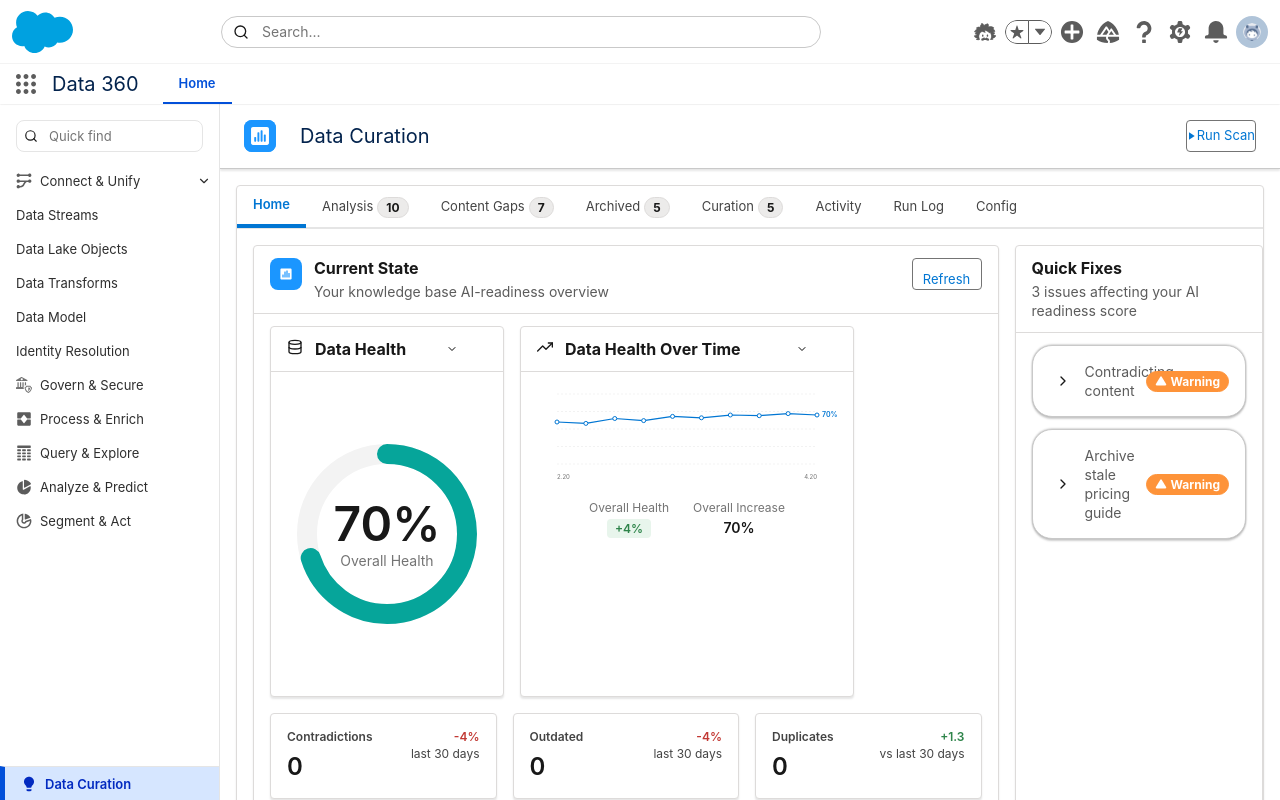
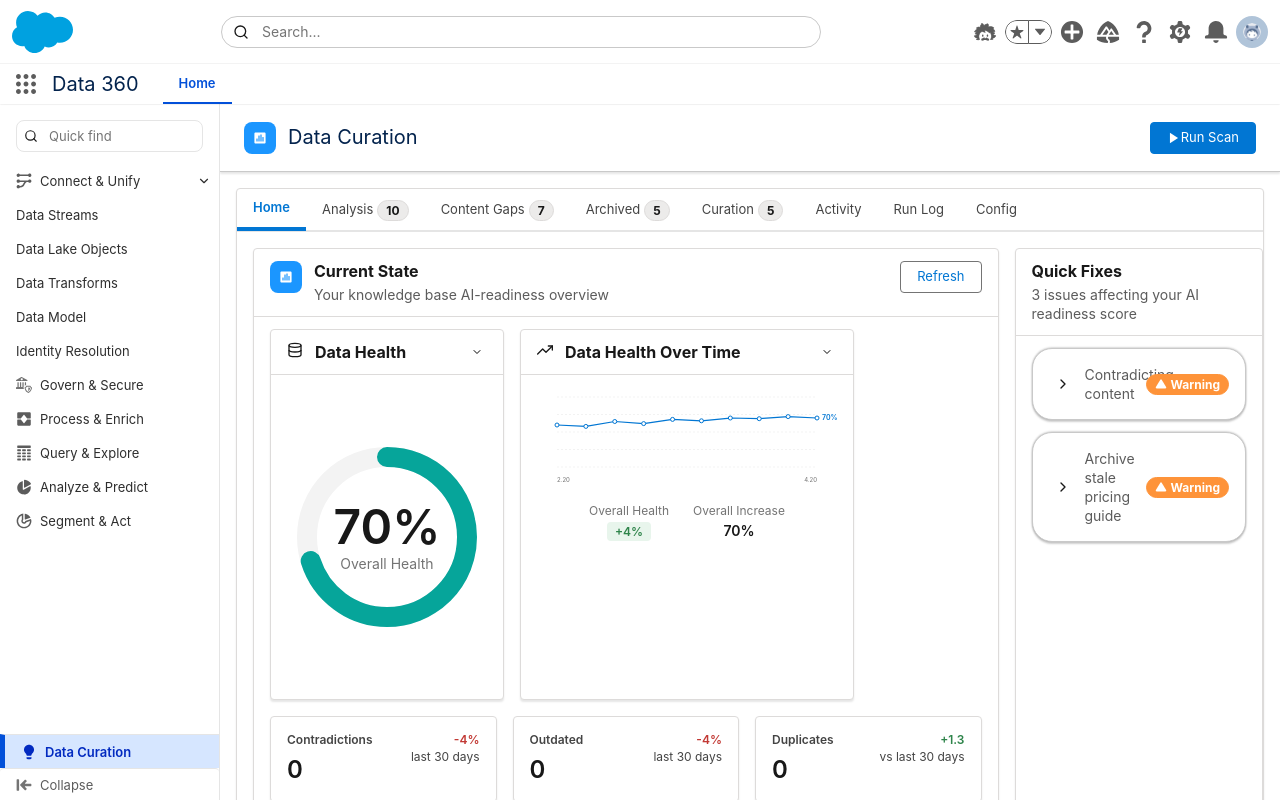
Before and after one commit to NoamVin602/TEST_Agent-ready-data, a Next.js app: page / in a window 1280 px wide. Built offline with nearby package versions, Linux system fonts and the light colour scheme.

Commit message:
Refactor PageHeader to use proper SLDS Page Header structure: Implement slds-page-header__row, slds-media for icon/title, slds-button_brand for Run Scan button, and update CSS with SLDS design tokens

```diff
--- a/app/components/shared/PageHeader.tsx
+++ b/app/components/shared/PageHeader.tsx
@@ -10,36 +10,25 @@
 export function PageHeader({ onRunScan, isScanning }: PageHeaderProps) {
   return (
     <div
-      className="slds-page-header slds-page-header_record-home slds-page-header_sticky"
+      className="slds-page-header slds-page-header_record-home"
       style={{
         backgroundColor: '#FFFFFF',
-        padding: 'var(--slds-g-spacing-4, 16px) var(--slds-g-spacing-6, 24px)',
-        display: 'flex',
-        alignItems: 'center',
-        justifyContent: 'space-between',
-        minHeight: '64px',
-        width: '100%',
         position: 'sticky',
         top: '0',
         zIndex: 900,
         borderBottom: '1px solid var(--slds-g-color-border-1, #C9C9C9)',
       }}
     >
-      {/* Icon + Title Section */}
+      {/* Page Header Row */}
+      <div className="slds-page-header__row">
+        {/* Title Column */}
+        <div className="slds-page-header__col-title">
+          {/* Media Object for Icon + Title */}
+          <div className="slds-media slds-media_center slds-has-flexi-truncate">
+            {/* Icon */}
+            <div className="slds-media__figure">
               <div
-        className="slds-page-header__col-title"
-        style={{
-          display: 'flex',
-          alignItems: 'center',
-          gap: 'var(--slds-g-spacing-3, 12px)',
-          flex: '1 0 0',
-          paddingRight: 'var(--slds-g-spacing-3, 12px)',
-          minWidth: 0,
-        }}
-      >
-        {/* Metrics Icon - 32px rounded square with blue background */}
-        <div
-          className="slds-media__figure"
+                className="slds-icon_container slds-icon-standard-record"
                 style={{
                   width: '32px',
                   height: '32px',
@@ -48,80 +37,56 @@
                   display: 'flex',
                   alignItems: 'center',
                   justifyContent: 'center',
-            flexShrink: 0,
-            overflow: 'hidden',
                 }}
               >
                 <MetricsIcon
-            size={32}
-            style={{ display: 'block' }}
+                  size={20}
+                  color="#FFFFFF"
                 />
+              </div>
             </div>
 
             {/* Title */}
-        <div className="slds-media__body" style={{ flex: '1 0 0', minWidth: 0 }}>
-          <h1
-            className="slds-page-header__title"
-            style={{
-              fontFamily: 'var(--slds-g-font-family)',
-              fontSize: 'var(--slds-g-font-scale-3, 20px)',
-              fontWeight: 'var(--slds-g-font-weight-4, 400)',
-              lineHeight: '28px',
-              color: 'var(--slds-g-color-on-surface-3, #03234D)',
-              margin: 0,
-              padding: 0,
-              overflow: 'hidden',
-              textOverflow: 'ellipsis',
-              whiteSpace: 'nowrap',
-            }}
-          >
+            <div className="slds-media__body">
+              <h1 className="slds-page-header__title slds-truncate" title="Data Curation">
                 Data Curation
               </h1>
             </div>
           </div>
+        </div>
 
-      {/* Run Scan Button */}
-      <div
-        className="slds-page-header__col-actions"
-        style={{
-          display: 'flex',
-          gap: 'var(--slds-g-spacing-2, 8px)',
-          alignItems: 'center',
-          paddingLeft: 'var(--slds-g-spacing-2, 8px)',
-          flexShrink: 0,
-        }}
-      >
+        {/* Actions Column */}
+        <div className="slds-page-header__col-actions">
+          <div className="slds-page-header__controls">
             <button
               type="button"
-          className="slds-button slds-button_neutral"
+              className="slds-button slds-button_brand"
               onClick={onRunScan}
               disabled={isScanning}
-          style={{
-            display: 'flex',
-            flexDirection: 'row',
-            justifyContent: 'center',
-            alignItems: 'center',
-            padding: '0px',
-            width: '70px',
-            height: '32px',
-          }}
             >
               {isScanning ? (
+                <>
                   <LoaderIcon
                     size={14}
-              color="rgba(2, 80, 217, 1)"
+                    color="#FFFFFF"
                     className="slds-button__icon slds-button__icon_left"
                     style={{ animation: 'spin 1s linear infinite' }}
                   />
+                  <span>Scanning...</span>
+                </>
               ) : (
+                <>
                   <PlayIcon
                     size={14}
-              color="rgba(2, 80, 217, 1)"
+                    color="#FFFFFF"
                     className="slds-button__icon slds-button__icon_left"
                   />
+                  <span>Run Scan</span>
+                </>
               )}
-          <span>{isScanning ? 'Scanning...' : 'Run Scan'}</span>
             </button>
+          </div>
+        </div>
       </div>
     </div>
   );
--- a/app/globals.css
+++ b/app/globals.css
@@ -645,17 +645,21 @@
    SLDS Page Header (Cosmos Pattern)
 ========================================== */
 .slds-page-header {
-  background-color: #f3f3f2;
-  border-bottom: 1px solid #dddbda;
-  padding: 1rem 1.5rem;
+  background-color: #FFFFFF;
+  border-bottom: 1px solid var(--slds-g-color-border-1, #dddbda);
+  padding: var(--slds-g-spacing-4, 1rem) var(--slds-g-spacing-6, 1.5rem);
   box-shadow: 0 2px 2px 0 rgba(0, 0, 0, 0.1);
+}
+
+.slds-page-header_record-home {
+  /* Record Home variant styling */
 }
 
 .slds-page-header__row {
   display: flex;
   align-items: center;
   justify-content: space-between;
-  gap: 1rem;
+  gap: var(--slds-g-spacing-4, 1rem);
 }
 
 .slds-page-header__col-title {
@@ -674,27 +678,55 @@
 .slds-page-header__controls {
   display: flex;
   align-items: center;
-  gap: 0.5rem;
+  gap: var(--slds-g-spacing-2, 0.5rem);
 }
 
 .slds-page-header__title {
-  font-size: 1.25rem;
-  font-weight: 400;
-  line-height: 1.75rem;
-  color: #181818;
+  font-family: var(--slds-g-font-family);
+  font-size: var(--slds-g-font-scale-3, 1.25rem);
+  font-weight: var(--slds-g-font-weight-4, 400);
+  line-height: var(--slds-g-line-height-heading, 1.75rem);
+  color: var(--slds-g-color-on-surface-3, #181818);
   margin: 0;
 }
 
 .slds-page-header__name-meta {
-  font-size: 0.875rem;
-  font-weight: 400;
-  line-height: 1.25rem;
-  color: #747474;
-  margin-top: 0.25rem;
+  font-family: var(--slds-g-font-family);
+  font-size: var(--slds-g-font-scale-1, 0.875rem);
+  font-weight: var(--slds-g-font-weight-4, 400);
+  line-height: var(--slds-g-line-height-body, 1.25rem);
+  color: var(--slds-g-color-on-surface-2, #747474);
+  margin-top: var(--slds-g-spacing-1, 0.25rem);
 }
 
 .slds-page-header__col-meta {
-  margin-top: 0.5rem;
+  margin-top: var(--slds-g-spacing-2, 0.5rem);
+}
+
+/* Media Object for Page Header */
+.slds-page-header .slds-media {
+  align-items: center;
+}
+
+.slds-page-header .slds-media__figure {
+  margin-right: var(--slds-g-spacing-3, 0.75rem);
+  flex-shrink: 0;
+}
+
+.slds-page-header .slds-media__body {
+  flex: 1 1 0%;
+  min-width: 0;
+}
+
+/* Icon Container for Page Header */
+.slds-icon_container {
+  display: inline-flex;
+  align-items: center;
+  justify-content: center;
+}
+
+.slds-icon-standard-record {
+  /* Standard record icon styling */
 }
 
 /* Standard Salesforce Icon Container */
@@ -735,16 +767,11 @@
    Scoped to prevent affecting tabs, badges, or icon-only buttons
 ========================================== */
 .slds-button {
-  display: flex;
-  flex-direction: row;
+  display: inline-flex;
+  align-items: center;
   justify-content: center;
-  align-items: flex-end;
-  padding: 0px;
-  position: absolute;
-  width: 70px;
-  height: 32px;
-  left: 20px;
-  top: 20px;
+  height: 2rem; /* 32px */
+  padding: 0 1rem; /* 16px horizontal */
   font-family: var(--slds-g-font-family);
   font-size: 0.8125rem; /* 13px */
   font-weight: 400;
@@ -842,7 +869,7 @@
 /* Override absolute positioning for buttons in cards, tables, and other containers */
 .slds-card .slds-button,
 .slds-table .slds-button,
-.slds-page-header .slds-button:not(.slds-button_run-scan),
+.slds-page-header .slds-button,
 .slds-tabs_default .slds-button {
   position: relative !important;
   left: auto !important;
```
Lines whose indentation alone changed are shown as unchanged.
